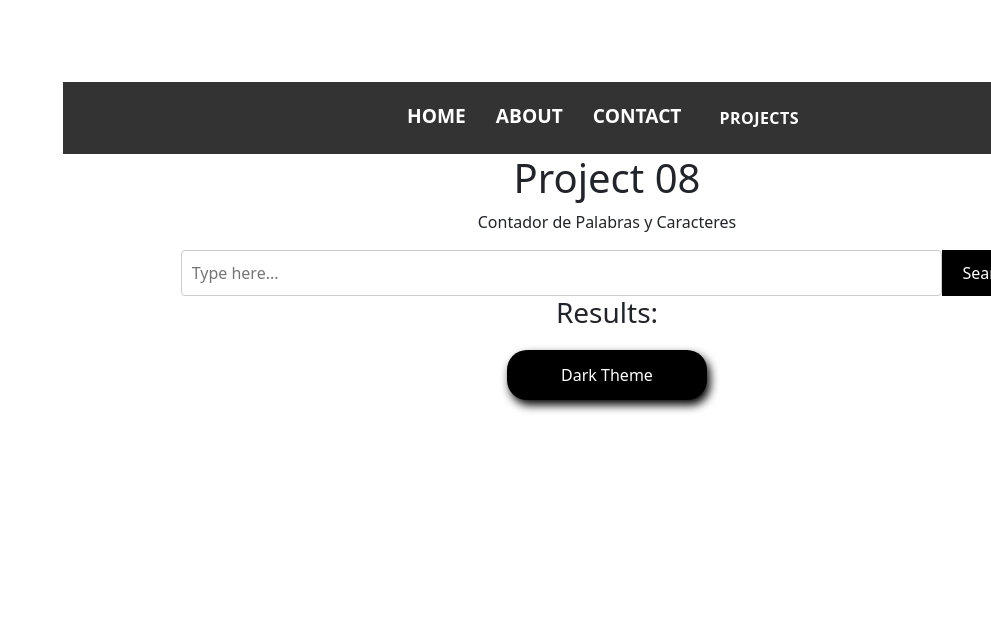
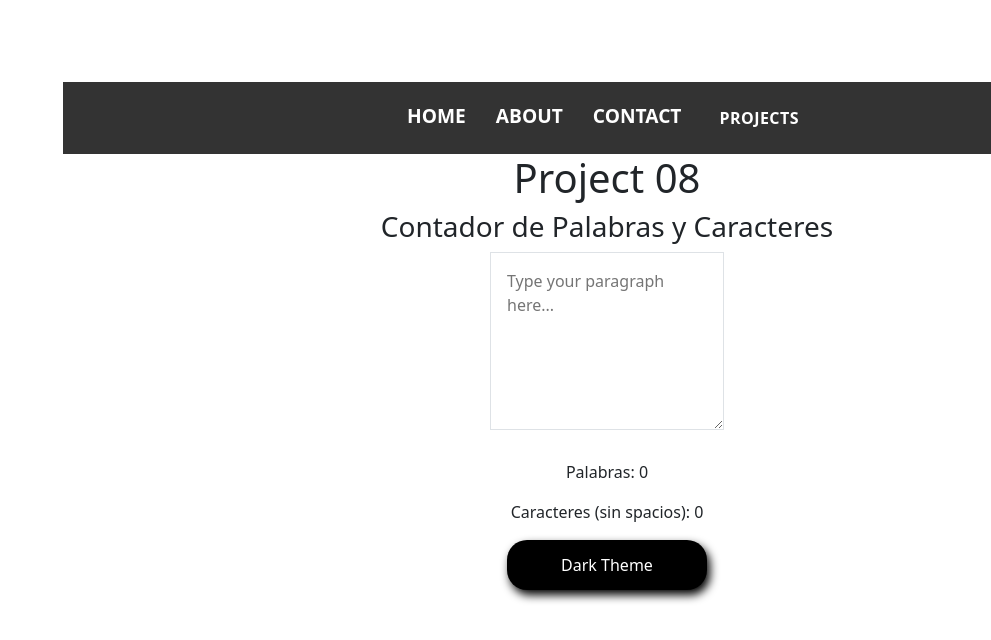
Before and after one commit to lbruster/changecolor, a React (Vite) app: page /projects/8 in a window 1280 px wide. Shown: the top 640 px of the page, without its empty margins (289-1280 px from the left). Built offline with nearby package versions, Linux system fonts and the light colour scheme.

Commit message:
contador

```diff
--- a/src/components/projects/project08.tsx
+++ b/src/components/projects/project08.tsx
@@ -1,5 +1,5 @@
-import React from "react";
-import { useState } from "react";
+import React, { useState } from "react";
+import type { ChangeEvent } from "react";
 /*
 8. Contador de Palabras y Caracteres
 Objetivo del ejercicio: Practicar eventos en tiempo real y manipulación avanzada del DOM.
@@ -12,52 +12,61 @@ línea.
 */
 
 const project08 = () => {
-  const [item, setItem] = useState([] as string[]);
+  const [text, setText] = useState<string>("");
+  const handleChange = (e: ChangeEvent<HTMLTextAreaElement>): void => {
+    setText(e.target.value);
+  };
+  // Count words (split by spaces, ignoring empty ones)
+  const wordCount: number =
+    text.trim() === "" ? 0 : text.trim().split(/\s+/).length;
+
+  // Count characters (ignore spaces and line breaks)
+  const charCount: number = text.replace(/\s+/g, "").length;
+
+  /* const [item, setItem] = useState([] as string[]);
   const predefinedList = [""];
 
   function handleType(event: React.ChangeEvent<HTMLInputElement>) {
     const searchTerm = event.target.value.toLowerCase();
     if (searchTerm !== "") {
       const filteredItems = searchTerm.length;
-      /* setItem(filteredItems.toString); */
+      /* setItem(filteredItems.toString);
       return filteredItems;
     }
-  }
+  } */
 
-  function searchItem() {
+  /* function searchItem() {
     const searchTerm = (item || []).toString().toLowerCase();
     if (searchTerm !== "") {
       console.log(item);
       const testinginput = document.querySelector(".liveInput");
       console.log(testinginput);
     }
-  }
+  } */
   return (
     <>
       <section className="projects">
         <div>
           <h1>Project 08</h1>
-          <p>Contador de Palabras y Caracteres</p>
+          <h3>Contador de Palabras y Caracteres</h3>
         </div>
       </section>
-      <div className="filter-search">
-        <input
-          className="liveInput"
-          type="text"
-          //value={searchIteam}
-          onChange={handleType}
-          placeholder="Type here..."
-        />
-        <button className="add-button" onClick={searchItem}>
-          Search
-        </button>
+      <div className="min-h-screen flex flex-col items-center justify-center bg-gray-100 p-8">
+        <div className="bg-white rounded-2xl shadow-md p-8 w-full max-w-lg">
+          <textarea
+            className="w-full border border-gray-300 rounded-xl p-3 focus:outline-none focus:ring-2 focus:ring-blue-400 resize-none"
+            rows={6}
+            placeholder="Type your paragraph here..."
+            value={text}
+            onChange={handleChange}
+          />
+
+          <div className="mt-4 flex justify-between text-gray-700 font-medium">
+            <p>Palabras: {wordCount}</p>
+            <p>Caracteres (sin spacios): {charCount}</p>
+          </div>
+        </div>
       </div>
-      <h3>Results:</h3>
-      <ul className="livesearch-results">
-        {item.map((item, index) => (
-          <li key={index}>{item}</li>
-        ))}
-      </ul>
     </>
   );
 };
```
